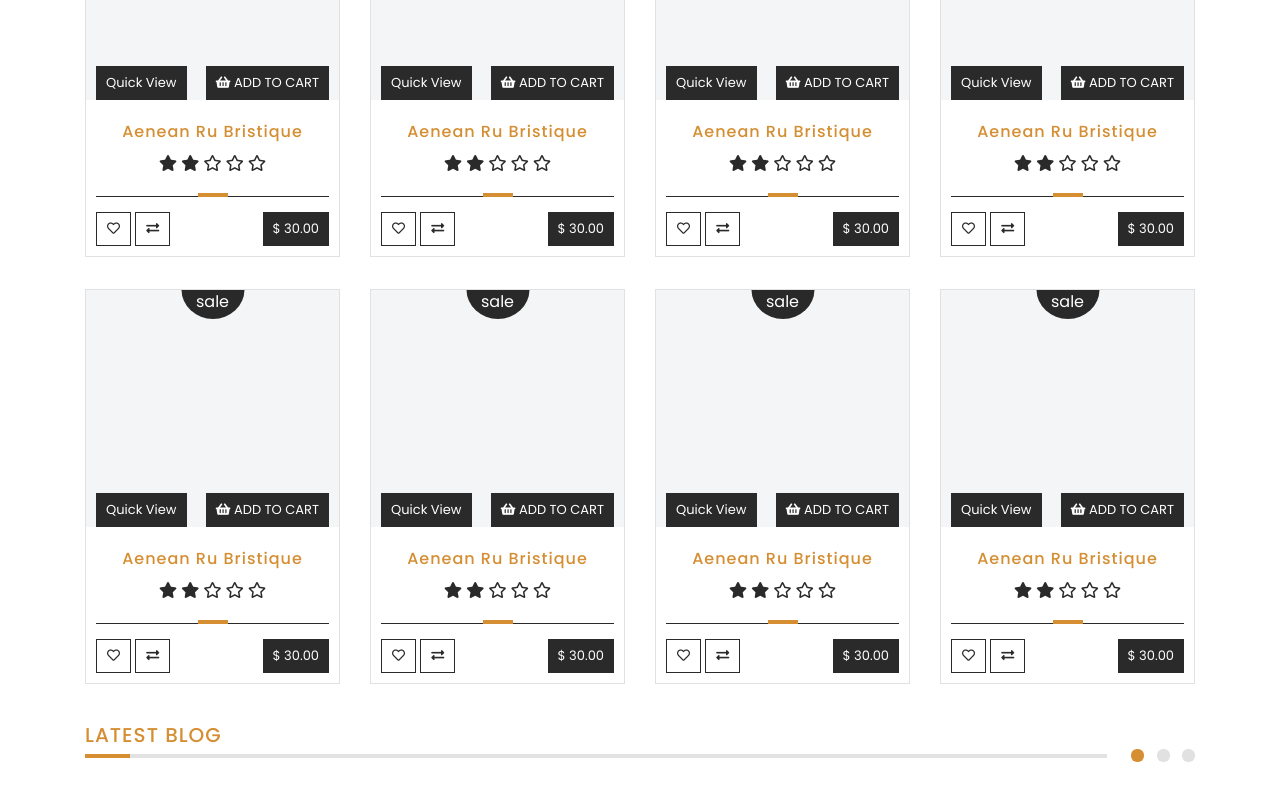
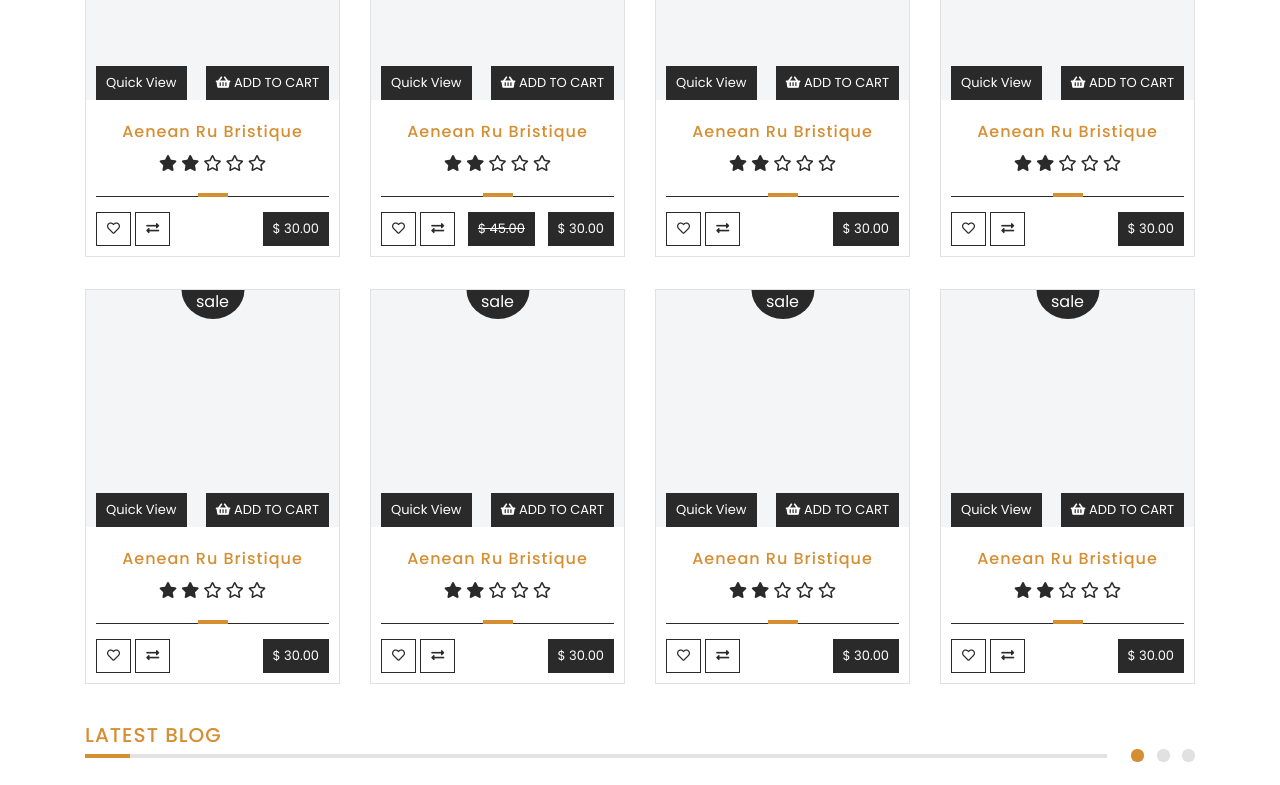
Before and after one commit to matwjablonski/kodilla-wdp-1906-02, a website built with Parcel: page src/index.html in a window 1280 px wide. Shown: the part 812-1597 px from the top of the page. Built offline with nearby package versions, Linux system fonts and the light colour scheme.

Commit message:
Add class .old-price

```diff
--- a/src/partials/50_section-products.html
+++ b/src/partials/50_section-products.html
@@ -73,6 +73,9 @@
             <div class="outlines">
               <a href="#" class="btn-outline"><i class="far fa-heart"></i></a>
               <a href="#" class="btn-outline"><i class="fas fa-exchange-alt"></i></a>
+            </div>
+            <div class="price">
+              <div class="btn-main-small no-hover old-price">$ 45.00</div>
             </div>
             <div class="price"><div class="btn-main-small no-hover">$ 30.00</div></div>
           </div>
--- a/src/sass/components/_product-box.scss
+++ b/src/sass/components/_product-box.scss
@@ -78,5 +78,11 @@
     display: flex;
     justify-content: space-between;
     align-items: center;
+
+    .price {
+      .old-price {
+        text-decoration: line-through;
+      }
+    }
   }
 }
```
